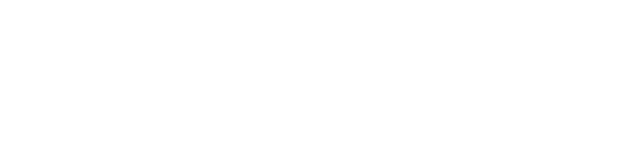
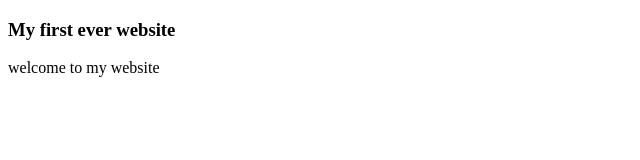
Before and after one commit to mdfahim50/my-first-website, a plain HTML site: page index.html in a window 1280 px wide. Shown: the whole page, without its empty margins (0-640 px from the left). Drawn offline with Linux system fonts and the light colour scheme.

Commit message:
learned github

```diff
--- a/index.html
+++ b/index.html
@@ -6,6 +6,8 @@
     <title>my first ewver website</title>
 </head>
 <body>
+    <h3>My first ever website</h3>
+    <P>welcome to my website</P>
 
 </body>
 </html>
```
